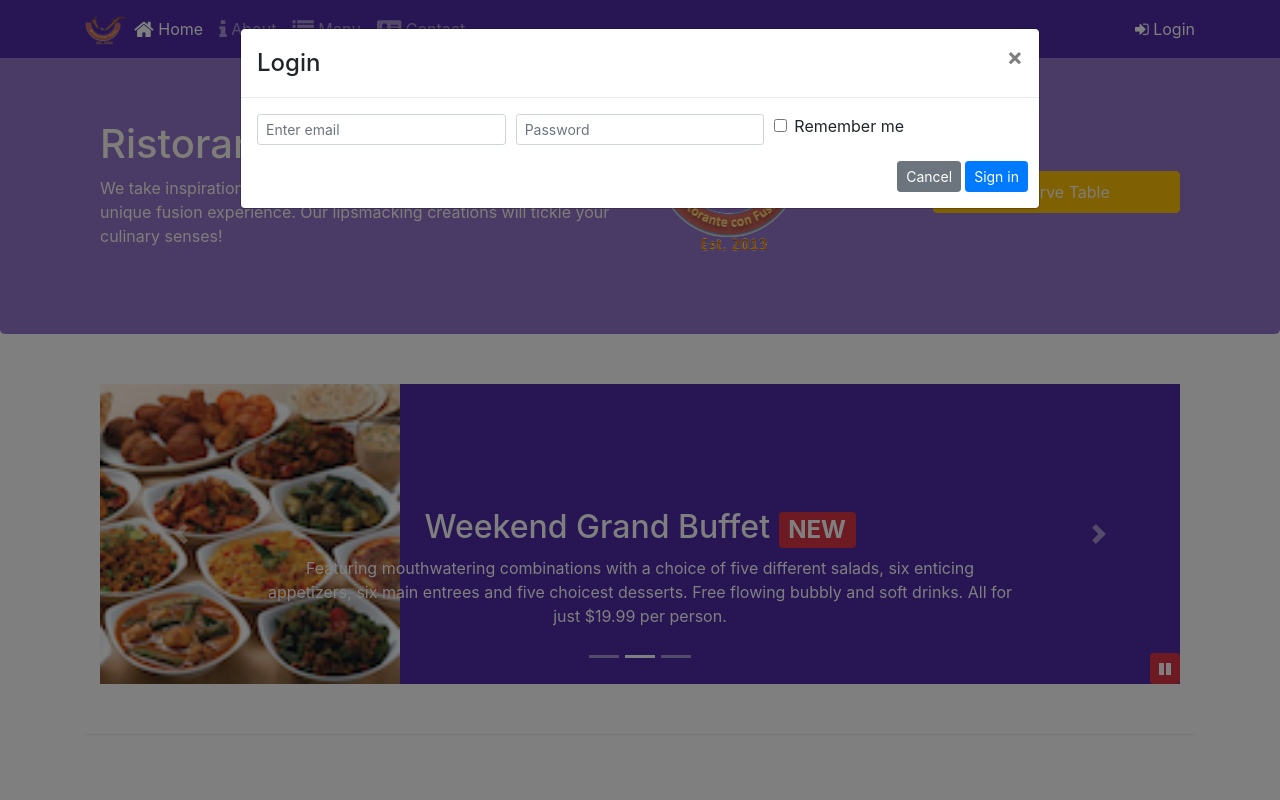
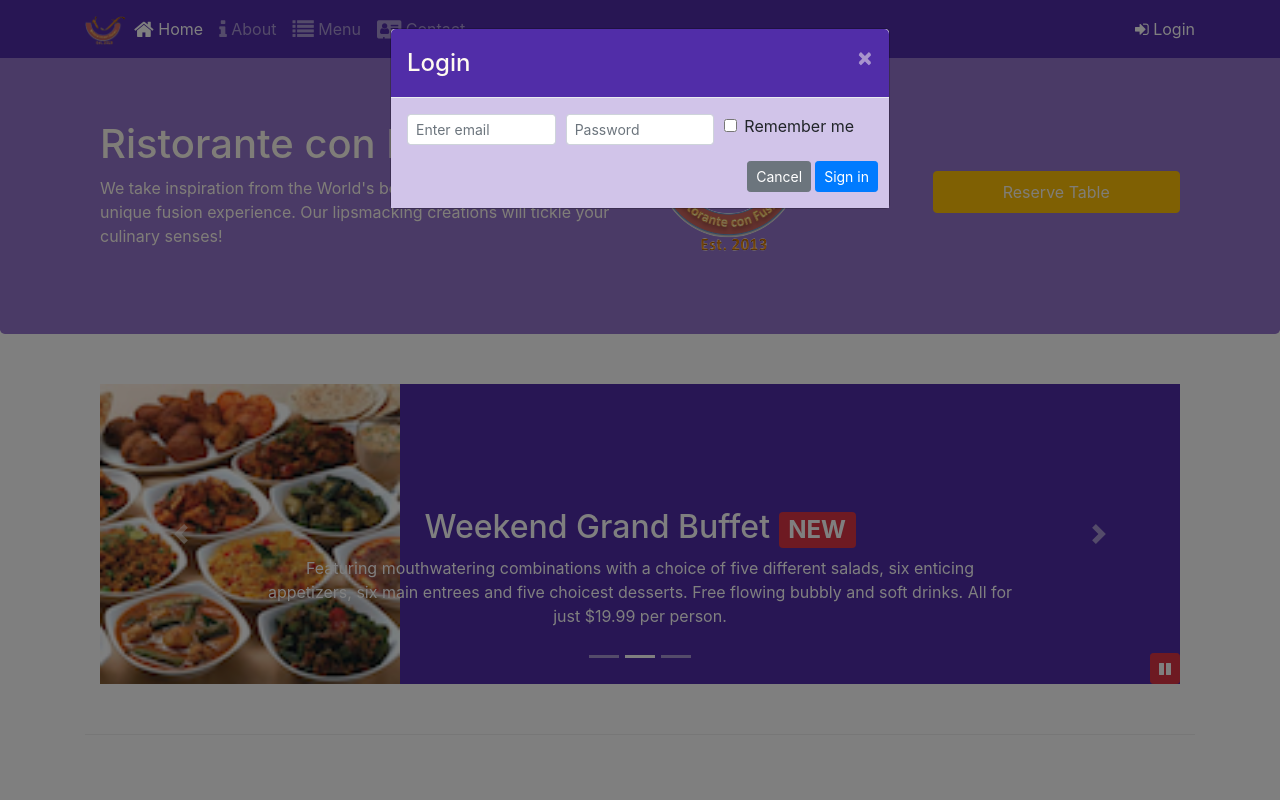
Before and after one commit to dmatiushkin73/coursera-course3, a website: page Bootstrap4/conFusion/index.html in a window 1280 px wide. Both pictures are taken after a click on the link "Login". Shown: the top 800 px of the page. Drawn offline with nearby package versions, Linux system fonts and the light colour scheme.

Commit message:
Assignment 4

```diff
--- a/Bootstrap4/conFusion/css/styles.scss
+++ b/Bootstrap4/conFusion/css/styles.scss
@@ -74,3 +74,16 @@ body{
     bottom: 0px;
     z-index: 1;
 }
+
+.modal-header {
+    background-color: $background-dark;
+    color: floralwhite;
+
+    button {
+        color: floralwhite;
+    }
+}
+
+.modal-body {
+    background-color: $background-pale;
+}
--- a/Bootstrap4/conFusion/index.html
+++ b/Bootstrap4/conFusion/index.html
@@ -30,15 +30,17 @@
                     <li class="nav-item"><a class="nav-link" href="./contactus.html"><span class="fa fa-address-card fa-lg"></span> Contact</a></li>
                 </ul>
                 <span class="navbar-text">
-                    <a data-toggle="modal" data-target="#loginModal">
-                    <span class="fa fa-sign-in"></span> Login</a>
+                    <!-- a data-toggle="modal" data-target="#loginModal" -->
+                    <a id="loginNavLink">
+                        <span class="fa fa-sign-in"></span> Login
+                    </a>
                 </span>
             </div>
         </div>
     </nav>
 
     <div id="loginModal" class="modal fade" role="dialog">
-        <div class="modal-dialog modal-lg" role="content">
+        <div class="modal-dialog" role="content">
             <!-- Modal content-->
             <div class="modal-content">
                 <div class="modal-header">
@@ -158,8 +160,8 @@
                     <img src="img/logo.png" class="img-fluid">
                 </div>
                 <div class="col-12 col-sm-3 align-self-center">
-                    <a role="button" class="btn btn-warning btn-block nav-link"
-                        data-toggle="modal" data-target="#reserveModal">Reserve Table
+                    <a role="button" class="btn btn-warning btn-block nav-link" id="reserveBtn">
+                        <!-- data-toggle="modal" data-target="#reserveModal"-->Reserve Table
                     </a>
                 </div>
             </div>
@@ -342,6 +344,12 @@
                     $('#carouselButton').children('span').addClass('fa-pause');
                 }
             });
+            $('#loginNavLink').click(function() {
+                $('#loginModal').modal('show');
+            });
+            $('#reserveBtn').click(function() {
+                $('#reserveModal').modal('show');
+            });
         });
     </script>
 </body>
```
Also changed, not shown: Bootstrap4/conFusion/css/styles.css.
